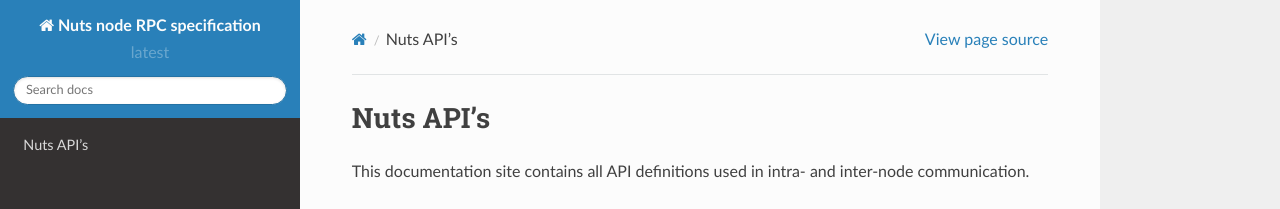
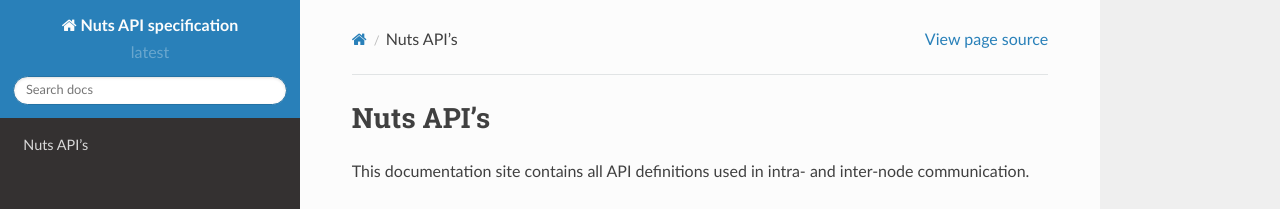
Before and after one commit to nuts-foundation/nuts-api-spec, a Sphinx documentation site: the page built from docs/index.rst, in a window 1280 px wide. Shown: the top 209 px of the page. Built offline with Sphinx 7.4.7 and the Read the Docs theme 2.0.0, drawn with Linux system fonts in a browser that asks for light colours; a script that is not in the unit is left out.

Commit message:
conf.py update
Signed-off-by: Wout Slakhorst <wout.slakhorst@nedap.com>

```diff
--- a/docs/conf.py
+++ b/docs/conf.py
@@ -19,7 +19,7 @@ sys.path.insert(0, os.path.abspath('.'))
 
 # -- Project information -----------------------------------------------------
 
-project = u'Nuts node RPC specification'
+project = u'Nuts API specification'
 copyright = u'2019, Nuts community'
 author = u'Nuts community'
 
@@ -119,7 +119,7 @@ html_static_path = ['_static']
 # -- Options for HTMLHelp output ---------------------------------------------
 
 # Output file base name for HTML help builder.
-htmlhelp_basename = 'NutsnodeRPCspecificationdoc'
+htmlhelp_basename = 'NutsAPIspecificationdoc'
 
 
 # -- Options for LaTeX output ------------------------------------------------
@@ -146,7 +146,7 @@ latex_elements = {
 # (source start file, target name, title,
 #  author, documentclass [howto, manual, or own class]).
 latex_documents = [
-    (master_doc, 'NutsnodeRPCspecification.tex', u'Nuts node RPC specification Documentation',
+    (master_doc, 'NutsAPIspecification.tex', u'Nuts node RPC specification Documentation',
      u'Nuts community', 'manual'),
 ]
 
@@ -156,7 +156,7 @@ latex_documents = [
 # One entry per manual page. List of tuples
 # (source start file, name, description, authors, manual section).
 man_pages = [
-    (master_doc, 'nutsnoderpcspecification', u'Nuts node RPC specification Documentation',
+    (master_doc, 'nutsAPIspecification', u'Nuts node RPC specification Documentation',
      [author], 1)
 ]
 
@@ -167,8 +167,8 @@ man_pages = [
 # (source start file, target name, title, author,
 #  dir menu entry, description, category)
 texinfo_documents = [
-    (master_doc, 'NutsnodeRPCspecification', u'Nuts node RPC specification Documentation',
-     author, 'NutsnodeRPCspecification', 'One line description of project.',
+    (master_doc, 'NutsAPIspecification', u'Nuts API specification Documentation',
+     author, 'NutsAPIspecification', 'One line description of project.',
      'Miscellaneous'),
 ]
 
```
